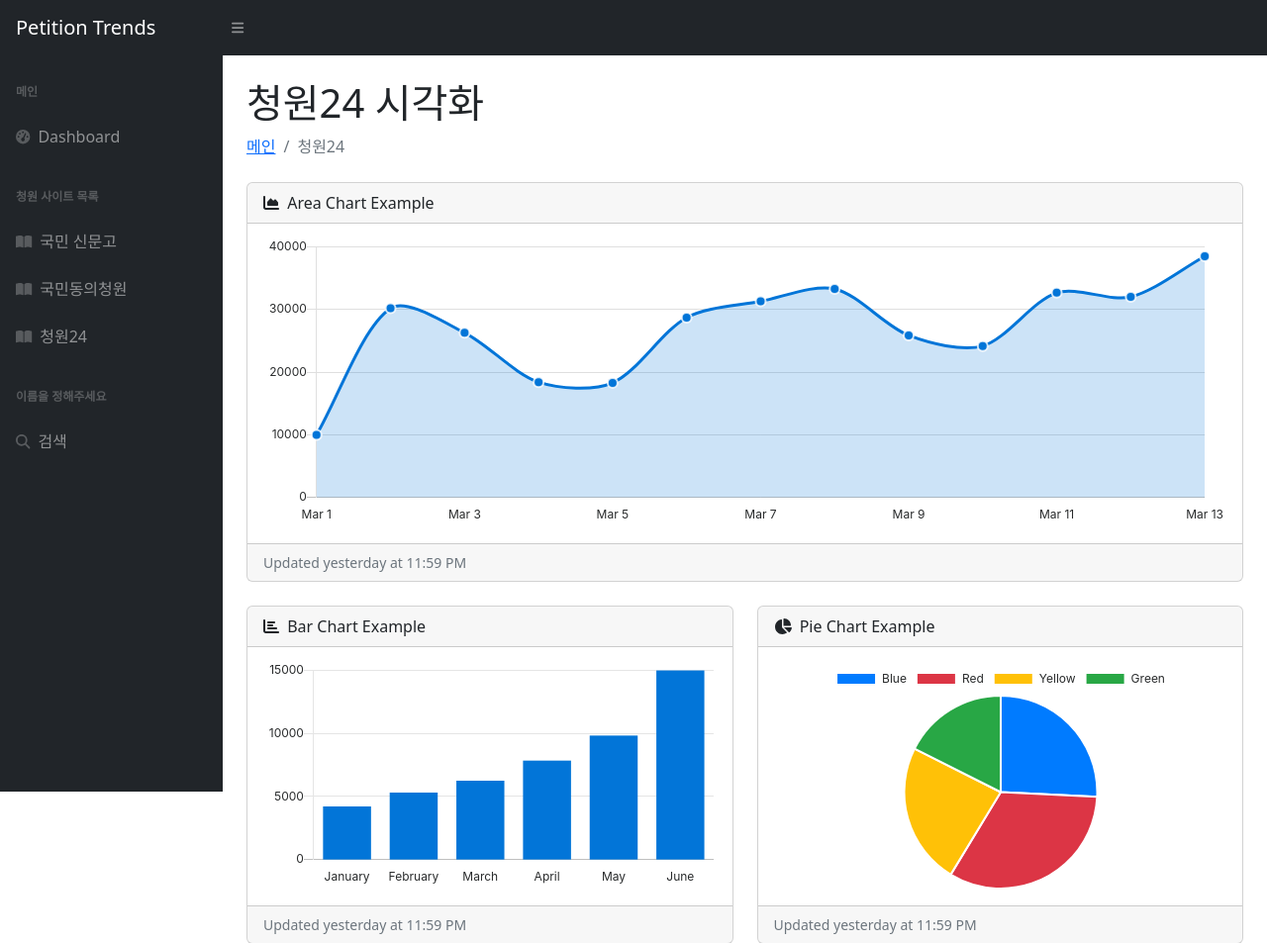
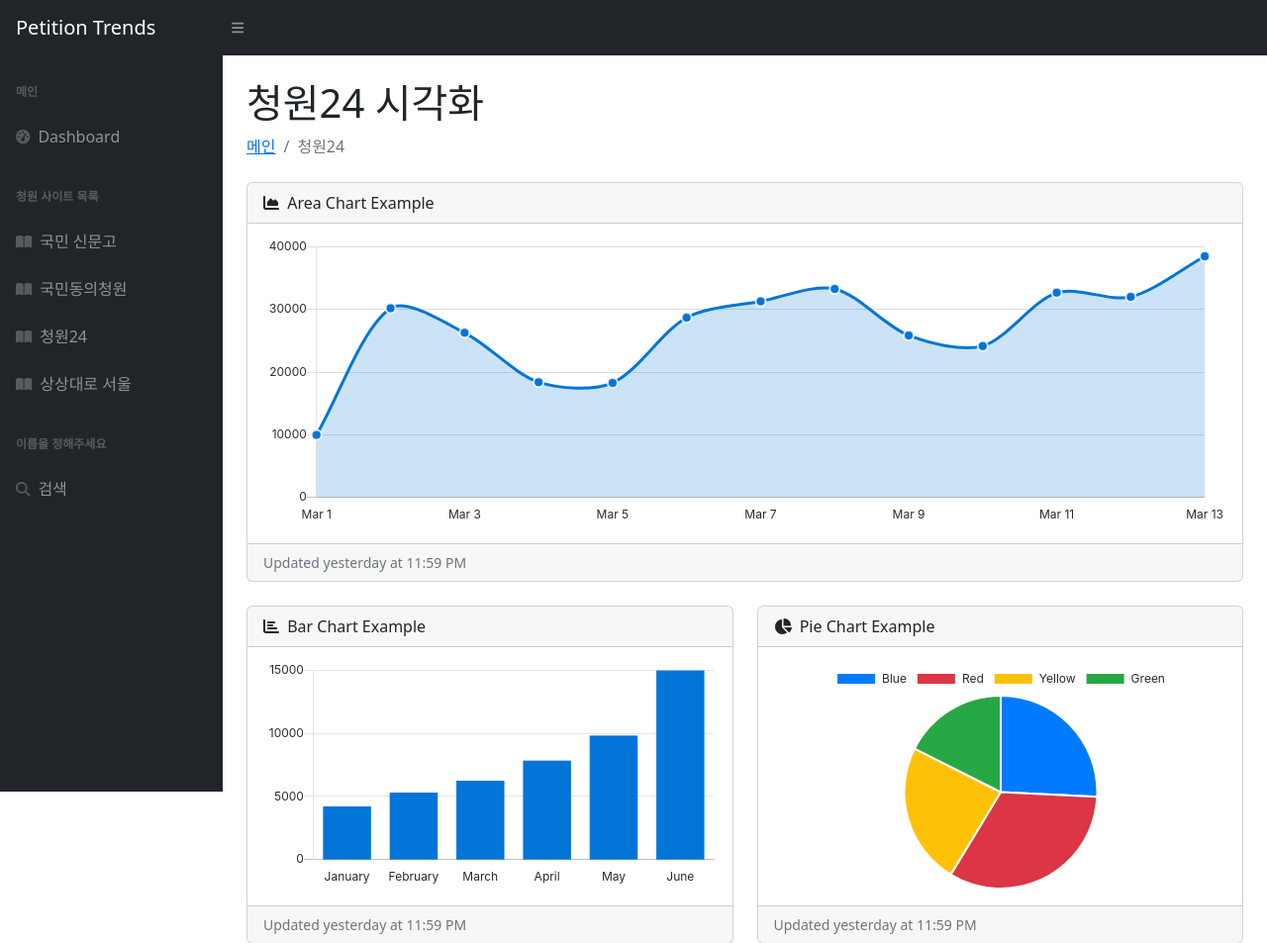
Before and after one commit to de3-1st-team3-2/Petition-Trend-Web, a Django app: page /cw24/ in a window 1280 px wide. Shown: the top 953 px of the page at 99% size. Run offline with Django 5.2, Linux system fonts and the light colour scheme; data that the repository does not hold is empty; some libraries are stand-ins or nearby versions.

Commit message:
상상대로 서울 연결

```diff
--- a/visualize/templates/chart/charts_congress.html
+++ b/visualize/templates/chart/charts_congress.html
@@ -41,6 +41,10 @@
                             <a class="nav-link" href="/cw24">
                                 <div class="sb-nav-link-icon"><i class="fas fa-book-open"></i></div>
                                 청원24
+                            </a>
+                            <a class="nav-link" href="/ideaseoul">
+                                <div class="sb-nav-link-icon"><i class="fas fa-book-open"></i></div>
+                                상상대로 서울
                             </a>
                             <div class="sb-sidenav-menu-heading">이름을 정해주세요</div>
                             <a class="nav-link" href="1111">
--- a/visualize/templates/chart/charts_cw24.html
+++ b/visualize/templates/chart/charts_cw24.html
@@ -41,6 +41,10 @@
                             <a class="nav-link" href="/cw24">
                                 <div class="sb-nav-link-icon"><i class="fas fa-book-open"></i></div>
                                 청원24
+                            </a>
+                            <a class="nav-link" href="/ideaseoul">
+                                <div class="sb-nav-link-icon"><i class="fas fa-book-open"></i></div>
+                                상상대로 서울
                             </a>
                             <div class="sb-sidenav-menu-heading">이름을 정해주세요</div>
                             <a class="nav-link" href="1111">
--- a/visualize/templates/chart/charts_epeople.html
+++ b/visualize/templates/chart/charts_epeople.html
@@ -41,6 +41,10 @@
                             <a class="nav-link" href="/cw24">
                                 <div class="sb-nav-link-icon"><i class="fas fa-book-open"></i></div>
                                 청원24
+                            </a>
+                            <a class="nav-link" href="/ideaseoul">
+                                <div class="sb-nav-link-icon"><i class="fas fa-book-open"></i></div>
+                                상상대로 서울
                             </a>
                             <div class="sb-sidenav-menu-heading">이름을 정해주세요</div>
                             <a class="nav-link" href="1111">
--- a/visualize/views.py
+++ b/visualize/views.py
@@ -33,7 +33,7 @@ def cw24_chart(request):
 
 def ideaseoul_chart(request):
     order_by = request.GET.get("order-by")
-    view_ordered_posts = Ideaseoul.objects.order_by("-rating")[:10]
+    view_ordered_posts = Ideaseoul.objects.order_by("-views")[:10]
 
     context = {'posts': view_ordered_posts}
     return render(request, "chart/charts_ideaseoul.html", context)
```
